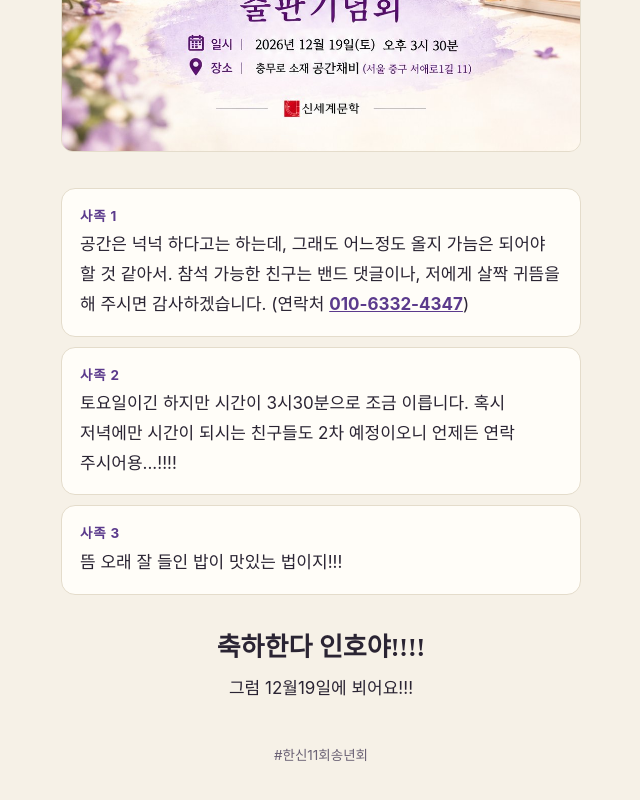
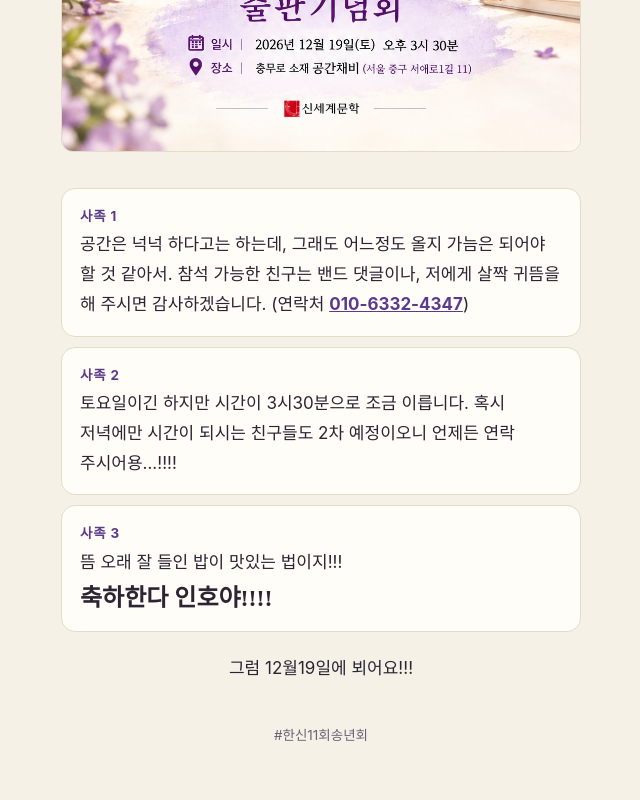
Before and after one commit to komasin4/hanshin11, a plain HTML site: page 2026-yearend/index.html in a window 1280 px wide. Shown: the part 1793-2593 px from the top of the page, without its empty margins (319-959 px from the left). Drawn offline with Linux system fonts and the light colour scheme.

Commit message:
Move the congratulation line into note 3
Co-Authored-By: Claude Fable 5.2 <noreply@anthropic.com>
Claude-Session: https://claude.ai/code/session_01MGS5RqBMWrd22nsScKL8Xb

```diff
--- a/2026-yearend/index.html
+++ b/2026-yearend/index.html
@@ -107,13 +107,14 @@
   .notes a { color: var(--accent); font-weight: 700; }
 
   .cheer {
-    text-align: center;
+    display: block;
     font-family: "Nanum Myeongjo", "Noto Serif KR", "AppleMyungjo", "Batang", serif;
-    font-size: 26px;
+    font-size: 24px;
     font-weight: 700;
-    margin: 30px 0 4px;
+    line-height: 1.4;
+    margin-top: 4px;
   }
-  .bye { text-align: center; margin: 0; }
+  .bye { text-align: center; margin: 22px 0 0; }
   .party { display: block; width: 100%; height: auto; margin: 0 0 14px; border-radius: 12px; border: 1px solid var(--line); }
   .sr { position: absolute; width: 1px; height: 1px; margin: -1px; overflow: hidden; clip: rect(0 0 0 0); white-space: nowrap; }
   footer { text-align: center; color: var(--soft); font-size: 13.5px; margin-top: 40px; }
@@ -174,9 +175,9 @@
       <li>
         <b>사족 3</b>
         뜸 오래 잘 들인 밥이 맛있는 법이지!!!
+        <span class="cheer">축하한다 인호야!!!!</span>
       </li>
     </ul>
-    <p class="cheer">축하한다 인호야!!!!</p>
     <p class="bye">그럼 12월19일에 뵈어요!!!</p>
   </section>
 
```
